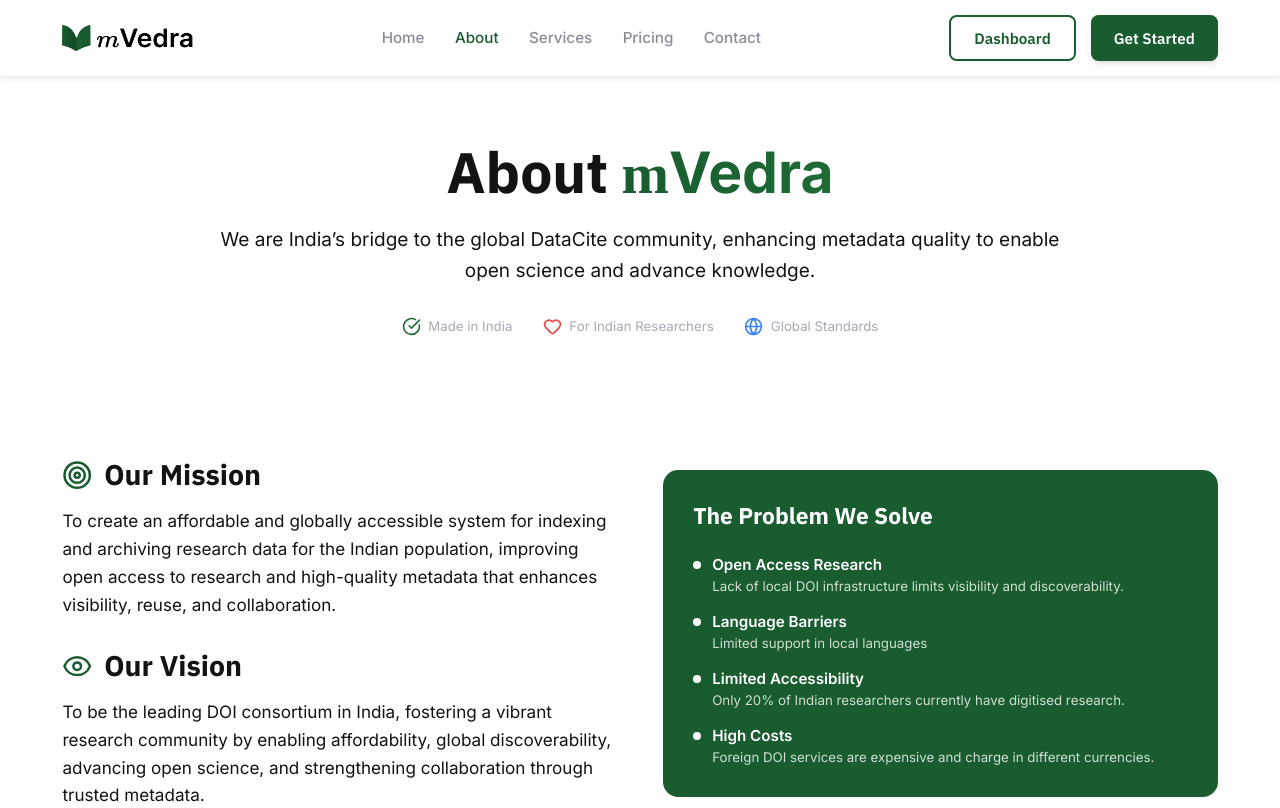
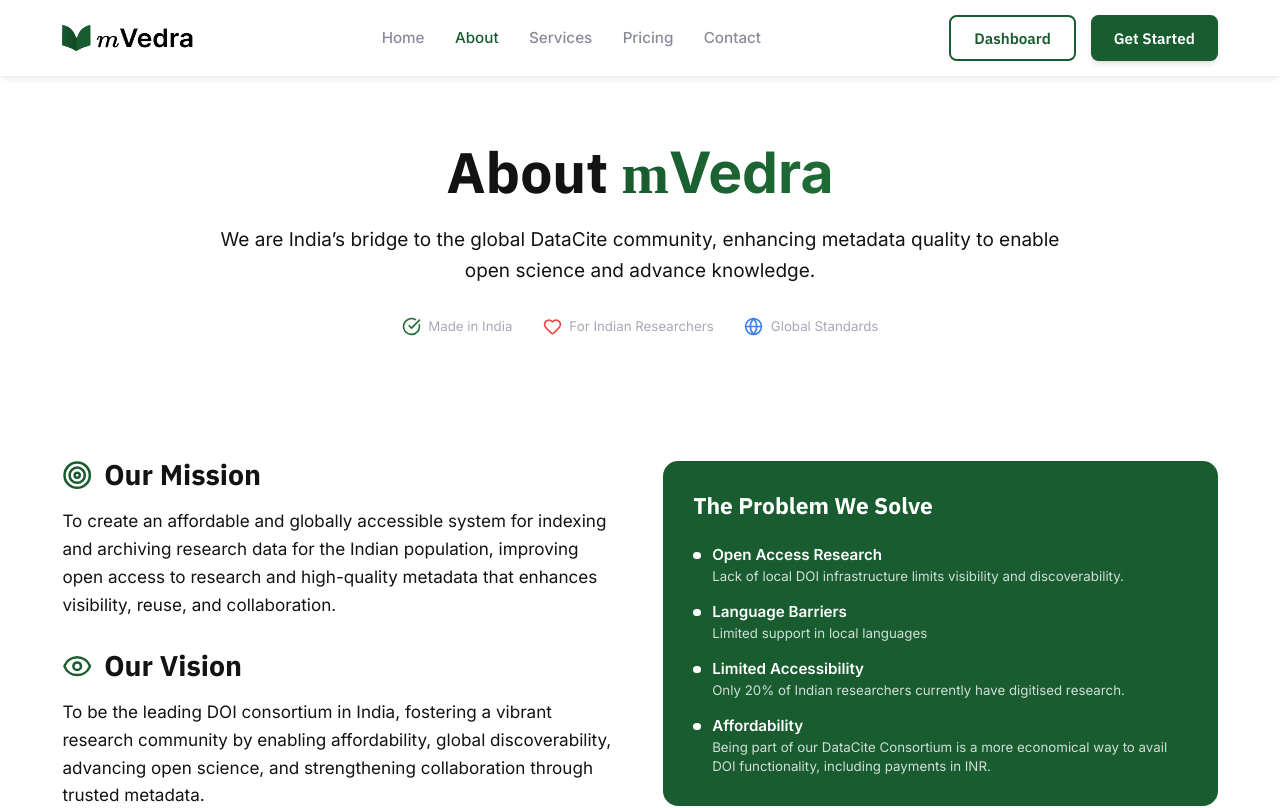
Before and after one commit to jeetbhatkar2004/Vedra, a React (Create React App) app: page /about in a window 1280 px wide. Shown: the top 808 px of the page. Built offline with nearby package versions, Linux system fonts and the light colour scheme; the HTML template or start-up script is replaced by a standard one; a web font is replaced by a local one.

Commit message:
Changed About page content

```diff
--- a/src/pages/About.tsx
+++ b/src/pages/About.tsx
@@ -198,8 +198,8 @@
                     <div className="flex items-start space-x-3">
                       <div className="w-2 h-2 bg-white rounded-full mt-2 flex-shrink-0"></div>
                       <div>
-                        <h4 className="font-semibold font-inter">High Costs</h4>
-                        <p className="text-white/80 text-sm font-inter">Foreign DOI services are expensive and charge in different currencies.</p>
+                        <h4 className="font-semibold font-inter">Affordability</h4>
+                        <p className="text-white/80 text-sm font-inter">Being part of our DataCite Consortium is a more economical way to avail DOI functionality, including payments in INR.</p>
                       </div>
                     </div>
                   </div>
@@ -221,9 +221,9 @@
                Our Role in the DataCite Community
                <span className="relative group">
                  <span className="align-super text-lg text-vedra-calpoly font-bold ml-1 cursor-help">*</span>
-                 <div className="absolute bottom-full left-1/2 transform -translate-x-1/2 mb-2 px-3 py-2 bg-vedra-night text-white text-sm rounded-lg opacity-0 group-hover:opacity-100 transition-opacity duration-200 pointer-events-none z-10 max-w-xs sm:max-w-sm md:max-w-md lg:whitespace-nowrap lg:max-w-none">
+                 <div className="absolute bottom-full right-0 mb-2 px-4 py-3 bg-vedra-night text-white text-sm rounded-lg opacity-0 group-hover:opacity-100 transition-opacity duration-200 pointer-events-none z-10 w-48 sm:w-56">
                    We are in the final stages of securing approval from DataCite's Board and look forward to sharing updates soon.
-                   <div className="absolute top-full left-1/2 transform -translate-x-1/2 w-0 h-0 border-l-4 border-r-4 border-t-4 border-transparent border-t-vedra-night"></div>
+                   <div className="absolute top-full right-4 w-0 h-0 border-l-4 border-r-4 border-t-4 border-transparent border-t-vedra-night"></div>
                  </div>
                </span>
              </h2>
```
